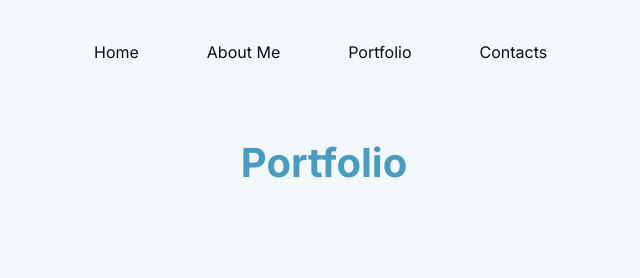
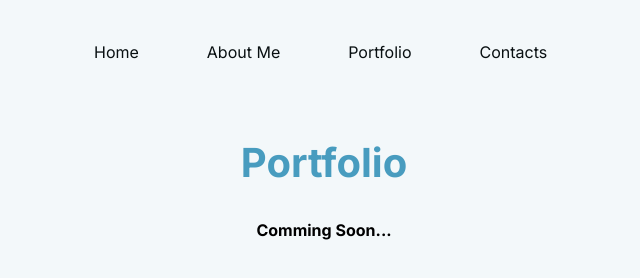
Before and after one commit to ViniciusSantosRibeiro/MyWebsite, a plain HTML site: page portifolio.html in a window 1280 px wide. Shown: the whole page, without its empty margins (316-956 px from the left). Drawn offline with nearby package versions, Linux system fonts and the light colour scheme.

Commit message:
Update portifolio.html

```diff
--- a/portifolio.html
+++ b/portifolio.html
@@ -25,6 +25,7 @@
     </nav>
     <section id="portifolio">
         <h1 id="title_" style="font-size: 40px; color: #489CBF;">Portfolio</h1>
+        <h4>Comming Soon...</h4>
         <!--<li id="content_">
             <h2>Project Name</h2>
             <img id="project_img" src="" >
```
